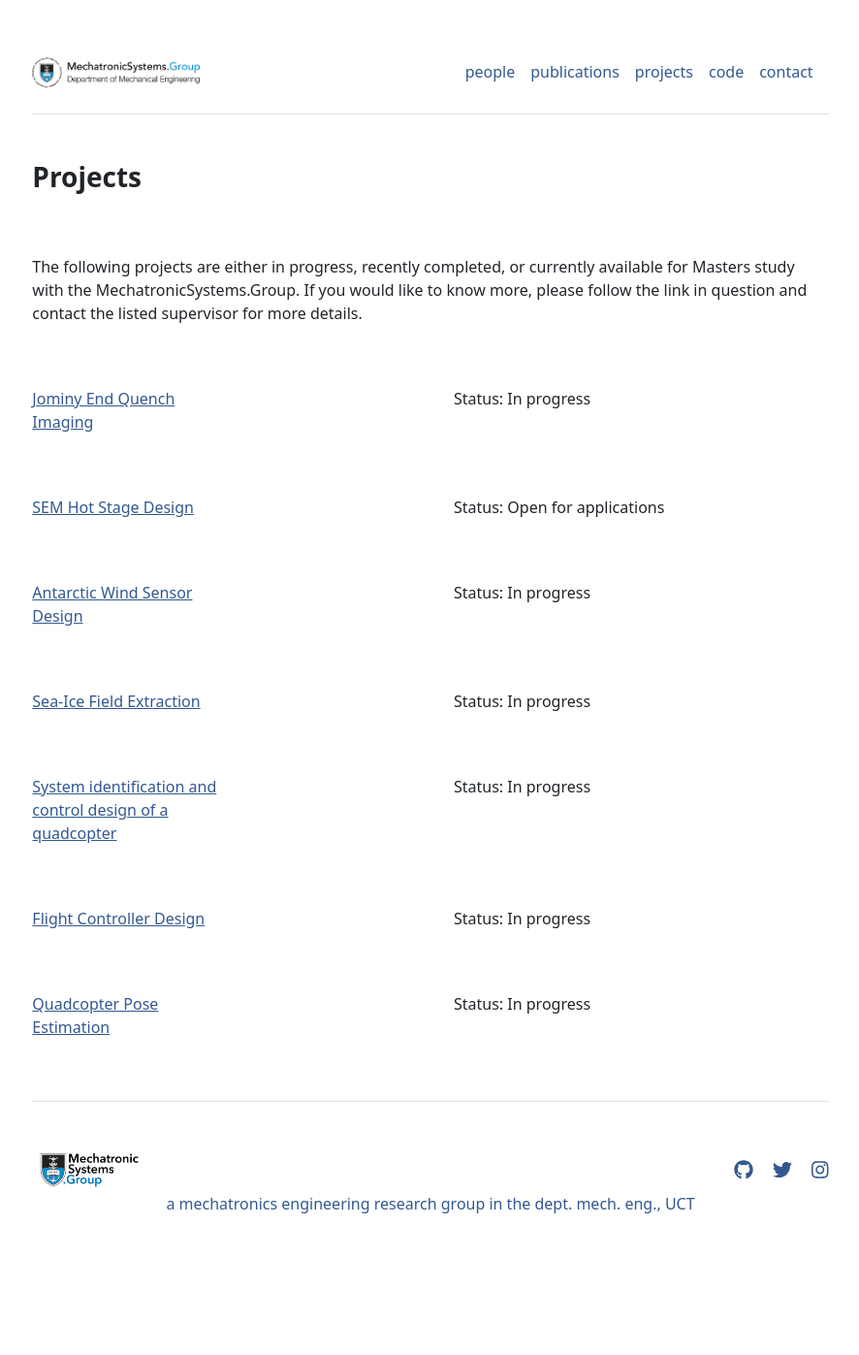
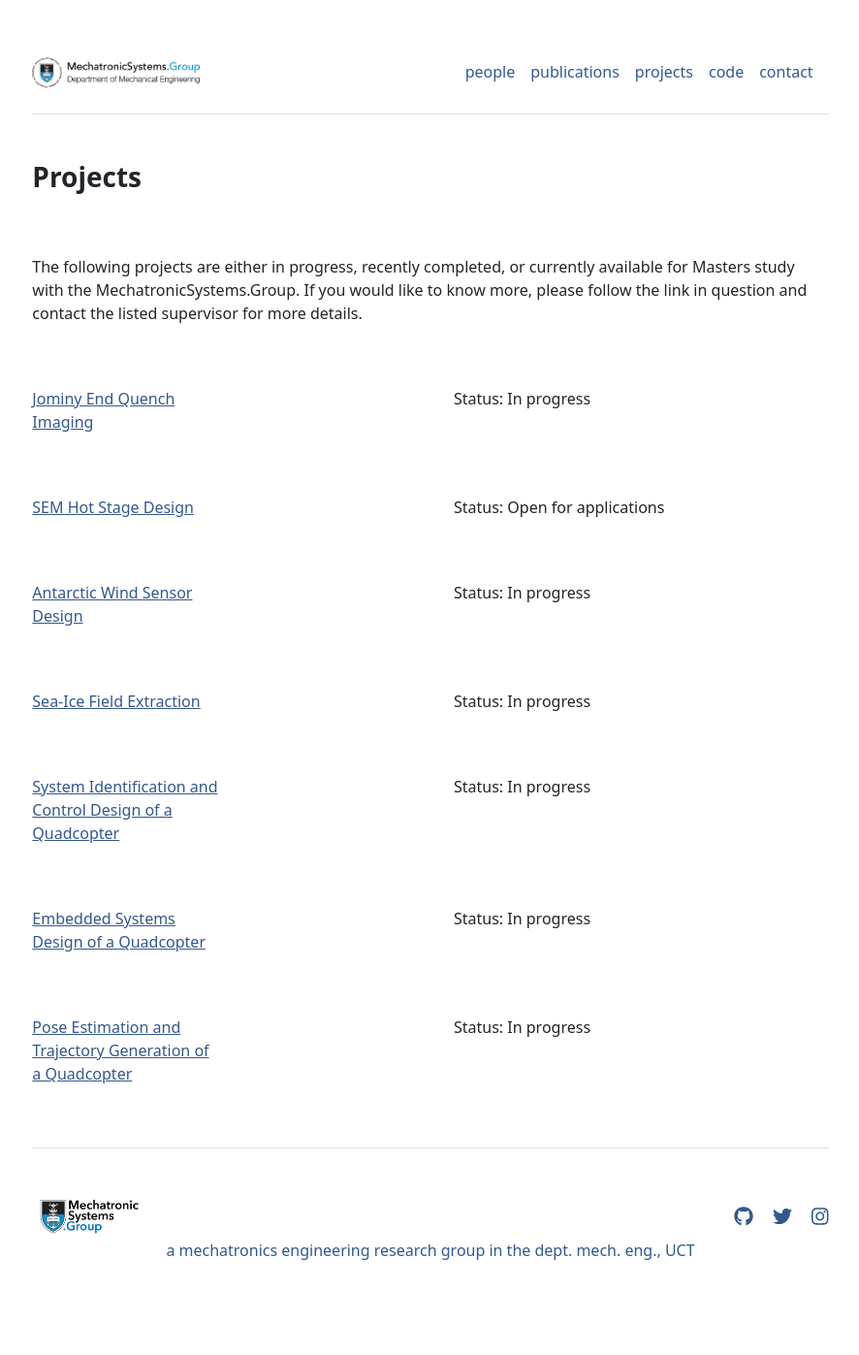
Before and after one commit to MechatronicSystems-Group/mechatronicsystems-group.github.io, a Jekyll site: the page built from projects.md, in a window 1280 px wide. Shown: the whole page at 97% size, without its empty margins (196-1082 px from the left). Built offline with Jekyll 4.4.1, drawn with Linux system fonts in a browser that asks for light colours; before the commit the page ends 1349 px from its top, so only the background shows below that.

Commit message:
Update settings.yml

```diff
--- a/_data/settings.yml
+++ b/_data/settings.yml
@@ -15,9 +15,9 @@ projects:
 - {name: 'SEM Hot Stage Design', url: 'sem-hot-stage', status: 'Open for applications'}
 - {name: 'Antarctic Wind Sensor Design', url: 'wind-sensor', status: 'In progress'}
 - {name: 'Sea-Ice Field Extraction', url: 'sea-ice-LiDAR', status: 'In progress'}
-- {name: 'System identification and control design of a quadcopter', url: 'low-cost-quad', status: 'In progress'}
-- {name: 'Flight Controller Design', url: 'flight-controller', status: 'In progress'}
-- {name: 'Quadcopter Pose Estimation', url: 'quad-pose', status: 'In progress'}
+- {name: 'System Identification and Control Design of a Quadcopter', url: 'low-cost-quad', status: 'In progress'}
+- {name: 'Embedded Systems Design of a Quadcopter', url: 'flight-controller', status: 'In progress'}
+- {name: 'Pose Estimation and Trajectory Generation of a Quadcopter', url: 'quad-pose', status: 'In progress'}
 
 social:
 - {icon: 'github', link: 'https://github.com/MechatronicSystems-Group'}
```
